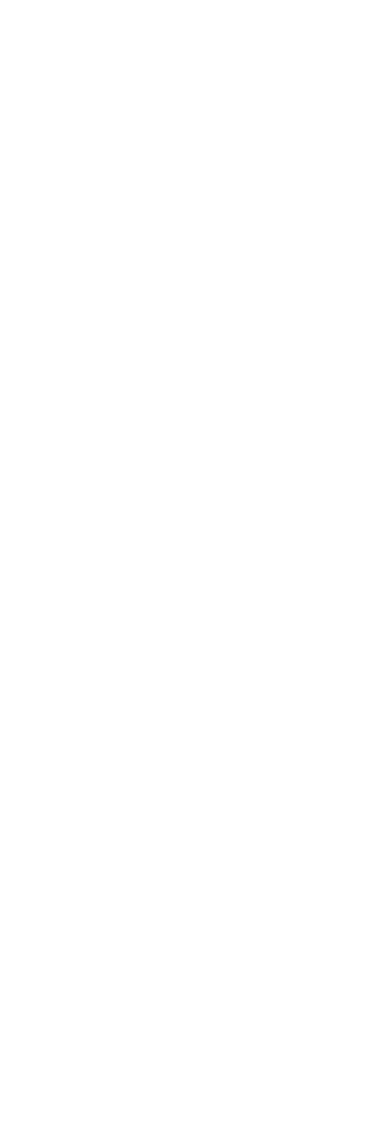
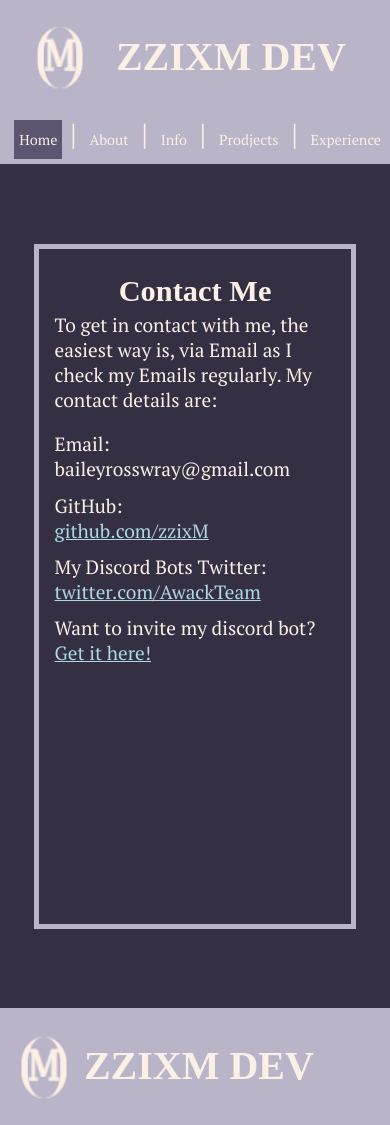
Before and after one commit to zzixM/Portfolio-V0.2, a plain HTML site: page public/contact.html in a window 390 px wide. Shown: the top 1125 px of the page. Before the commit the page ends 844 px from the top, so only its background shows below. Drawn offline with Linux system fonts and the light colour scheme; a web font is replaced by a local one.

Commit message:
changed small screen text responsivness

```diff
--- a/css/about.css
+++ b/css/about.css
@@ -149,10 +149,13 @@ body{
         margin: 0px;
     }
     .sc-heading{
+        font-size: 2.5rem;
+    }
+    .sc-para{
         font-size: 1.9rem;
     }
-    .sc-para{
-        font-size: 1.2rem;
+    .about-para-container{
+        width: 80%;
     }
 }
 
@@ -161,6 +164,7 @@ body{
         font-size: 1.2rem;
         margin: 0px;
     }
+
 }
 
 @media (max-width: 900px){
@@ -184,7 +188,7 @@ body{
         font-size: 1.9rem;
     }
     .sc-para{
-        font-size: 0.8rem;
+        font-size: 1.6rem;
     }
 }
 
@@ -209,4 +213,22 @@ body{
     .footernav {
         flex-direction: column;
     }
+    .sc-heading{
+        font-size: 1.9rem;
+        margin-bottom: 1%;
+    }
+    .sc-para{
+        font-size: 1.6rem;
+    }
 }
+@media (max-width: 500px){
+    .about-para-container{
+        width: 90%;
+    }
+    .sc-heading{
+        font-size: 1.9rem;
+    }
+    .sc-para{
+        font-size: 1.2rem;
+    }
+}
--- a/css/contact.css
+++ b/css/contact.css
@@ -0,0 +1,244 @@
+html{
+    margin: 0px 0px;
+}
+body{
+    margin: 0px 0px;
+}
+
+
+.topnav{
+    display: flex;
+    flex-direction: row;
+    justify-content: space-between;
+    height: 20%;
+    width: 100vw;
+    background-color: #B9B4C7;
+}
+.nav-logo{
+    display: flex;
+    margin-left: 5%;
+}
+.dev-logo{
+    height: 5rem;
+    width: 5rem;
+}
+.logo-heading{
+    margin-left: 1rem;
+    min-width: fit-content;
+}
+.primary-nav{
+    margin: auto 1%;
+    text-align: center;
+}
+.push-right{
+    margin-left: auto;
+}
+.topnav a{
+    color: #FAF0E6;
+    text-align: left;
+    padding: 14px 16px;
+    text-decoration: none;
+}
+.primary-nav a:hover{
+    background-color: #5C5470;
+    color: #000000;
+}
+.topnav a.active{
+    background-color: #5C5470;
+    color: #FAF0E6;
+}
+.topnav a.active:hover{
+    background-color: #B9B4C7;
+    color: #000000;
+}
+
+
+.sect{
+    width: 100vw;
+    height: 100vh;
+    margin: 0px 0px;
+}
+.flex-container-ro{
+    display: flex;
+    flex-direction: row;
+    align-items: center;
+    justify-content: center;
+}
+.flex-container-col{
+    display: flex;
+    flex-direction: column;
+    align-items: center;
+    justify-content: center;
+}
+
+
+.contact-section{
+    background-color: #352F44;
+}
+.contact-wrapper{
+    width: 80%;
+    height: 80%;
+    border: 5px solid #B9B4C7;
+}
+.contact-para-container{
+    width: 50%;
+    height: 100%;
+}
+.contact-para{
+    margin-top: 0%;
+}
+.contact-list{
+    padding: 0%;
+    list-style-type: none;
+}
+.contact-list-item {
+    margin-bottom: 4%;
+}
+.contact-list-item > a{
+
+    color: #add8e6;
+}
+
+
+.footernav{
+    display: flex;
+    flex-direction: row;
+    justify-content: space-between;
+    height: 20%;
+    width: 100vw;
+    background-color: #B9B4C7;
+}
+.footer-coppyright{
+    margin: auto 2%;
+    text-align: center;
+}
+#footer-logo{
+    margin-top: 20%;
+}
+
+
+.upper{
+    text-transform: uppercase;
+}
+.large{
+    font-size: 5rem;
+}
+.mid-large{
+    font-size: 2.5rem;
+}
+.mid{
+    font-size: 1.9rem;
+}
+.mid-middle{
+    font-size: 1.6rem;
+}
+.mid-small{
+    font-size: 1.2rem;
+}
+.small{
+    font-size: 0.9rem;
+}
+
+.primary-headings{
+    font-family: 'Inria Serif', serif;
+    color: #B9B4C7;
+}
+.secondary-headings{
+    color: #FAF0E6;
+    font-family: 'Inria Serif', serif;
+}
+.primary-para{
+    font-family: 'PT Serif', serif;
+    color: #FAF0E6;
+}
+
+
+@media (max-width: 1200px) {
+    .primary-nav a{
+        font-size: 1.2rem;
+        padding: 5px;
+        margin: 0px;
+    }
+    .sc-heading{
+        font-size: 2.5rem;
+    }
+    .sc-para{
+        font-size: 1.9rem;
+    }
+    .contact-para-container{
+        width: 80%;
+    }
+}
+
+@media (max-width: 1000px) {
+    .primary-nav a{
+        font-size: 1.2rem;
+        margin: 0px;
+    }
+}
+
+@media (max-width: 900px){
+    .topnav{
+        flex-direction: column;
+    }
+    .nav-logo {
+        display: flex;
+        margin-left: 1%;
+    }
+    .logo-heading{
+        margin-left: 0px;
+        font-size: 2.5rem;
+    }
+    .primary-nav a{
+        font-size: 1.2rem;
+        padding: 5px;
+        margin: 0px;
+    }
+    .sc-heading{
+        font-size: 1.9rem;
+    }
+    .sc-para{
+        font-size: 1.6rem;
+    }
+}
+
+@media (max-width: 650px) {
+    .sc-flex-container-col{
+        display: flex;
+        flex-direction: column;
+        align-items: center;
+        justify-content: center;
+    }
+    .topnav{
+        flex-direction: column;
+    }
+    .primary-nav{
+        margin-bottom: 10px;
+    }
+    .primary-nav a{
+        font-size: 0.9rem;
+        padding-top: 10px;
+        padding-bottom: 10px;
+    }
+    .footernav {
+        flex-direction: column;
+    }
+    .sc-heading{
+        font-size: 1.9rem;
+        margin-bottom: 1%;
+    }
+    .sc-para{
+        font-size: 1.6rem;
+    }
+}
+@media (max-width: 500px){
+    .contact-para-container{
+        width: 90%;
+    }
+    .sc-heading{
+        font-size: 1.9rem;
+    }
+    .sc-para{
+        font-size: 1.2rem;
+    }
+}
--- a/public/contact.html
+++ b/public/contact.html
@@ -3,11 +3,81 @@
 <head>
     <meta charset="UTF-8">
     <meta name="viewport" content="width=device-width, initial-scale=1.0">
-    <title>Contact</title>
+    <title>Contact me</title>
+    <link rel="preconnect" href="https://fonts.googleapis.com">
+    <link rel="preconnect" href="https://fonts.gstatic.com" crossorigin>
+    <link href="https://fonts.googleapis.com/css2?family=Inria+Serif&family=PT+Serif&display=swap" rel="stylesheet">
     <link rel="stylesheet" href="../css/contact.css">
 </head>
 
 <body>
+    <div class="topnav">
+        <div class="nav-logo">
+            <a href="#">
+                <img class="dev-logo" src="../assets/images/dev-logo.png" alt="Developer Logo - Image">
+            </a>
+
+            <h2 class="upper mid-large secondary-headings" id="logo-heading">zzixm dev</h2>
+        </div>
+        <nav class="primary-nav push-right mid primary-para">
+            <a class="active mid primary-para" href="../index.html">Home</a> |
+            <a class="mid primary-para" href="../public/about.html">About</a> |
+            <a class="mid primary-para" href="#info">Info</a> |
+            <a class="mid primary-para" href="#prodjects">Prodjects</a> |
+            <a class="mid primary-para" id="nav-item-end" href="#experience">Experience</a>
+        </nav>
+    </div>
+
+    <section class="contact-section sect flex-container-col">
+        <div class="contact-wrapper flex-container-col">
+            <h1 class="mid-large secondary-headings sc-heading">Contact Me</h1>
+            <div class="contact-para-container">
+                <p class="contact-para mid primary-para sc-para">
+                    To get in contact with me, the easiest way is,
+                    via Email as I check my Emails regularly. My contact details are:
+
+                    <ul class="contact-list">
+                        <li class="contact-list-item mid primary-para sc-para">
+                            Email:
+                            <br />
+                            baileyrosswray@gmail.com
+                        </li>
+                        <li class="contact-list-item mid primary-para sc-para">
+                            GitHub:
+                            <br />
+                            <a href="https://github.com/zzixM">
+                                github.com/zzixM</a>
+                        </li>
+                        <li class="contact-list-item mid primary-para sc-para">
+                            My Discord Bots Twitter:
+                            <br />
+                            <a href="https://twitter.com/AwackTeam">
+                                twitter.com/AwackTeam</a>
+                        </li>
+                        <li class="contact-list-item mid primary-para sc-para">
+                            Want to invite my discord bot?
+                            <a href="https://discord.com/api/oauth2/authorize?client_id=938071040544878593&permissions=8&scope=bot">
+                                Get it here!
+                            </a>
+                        </li>
+                    </ul>
+                </p>
+            </div>
+
+        </div>
+    </section>
+
+    <div class="footernav">
+        <div class="nav-logo">
+            <a href="#">
+                <img class="dev-logo" id="footer-logo" src="../assets/images/dev-logo.png" alt="Developer Logo - Image">
+            </a>
+            <h2 class="logo-heading upper mid-large secondary-headings">zzixm dev</h2>
+        </div>
+        <div class="footer-coppyright push-right">
+            <p class="mid primary-para sc-para">© 2023 zzixM Dev, </p>
+        </div>
+    </div>
 
 </body>
 
```
Also changed, not shown: index.html (+1 -1 lines), public/about.html (+1 -2 lines).
